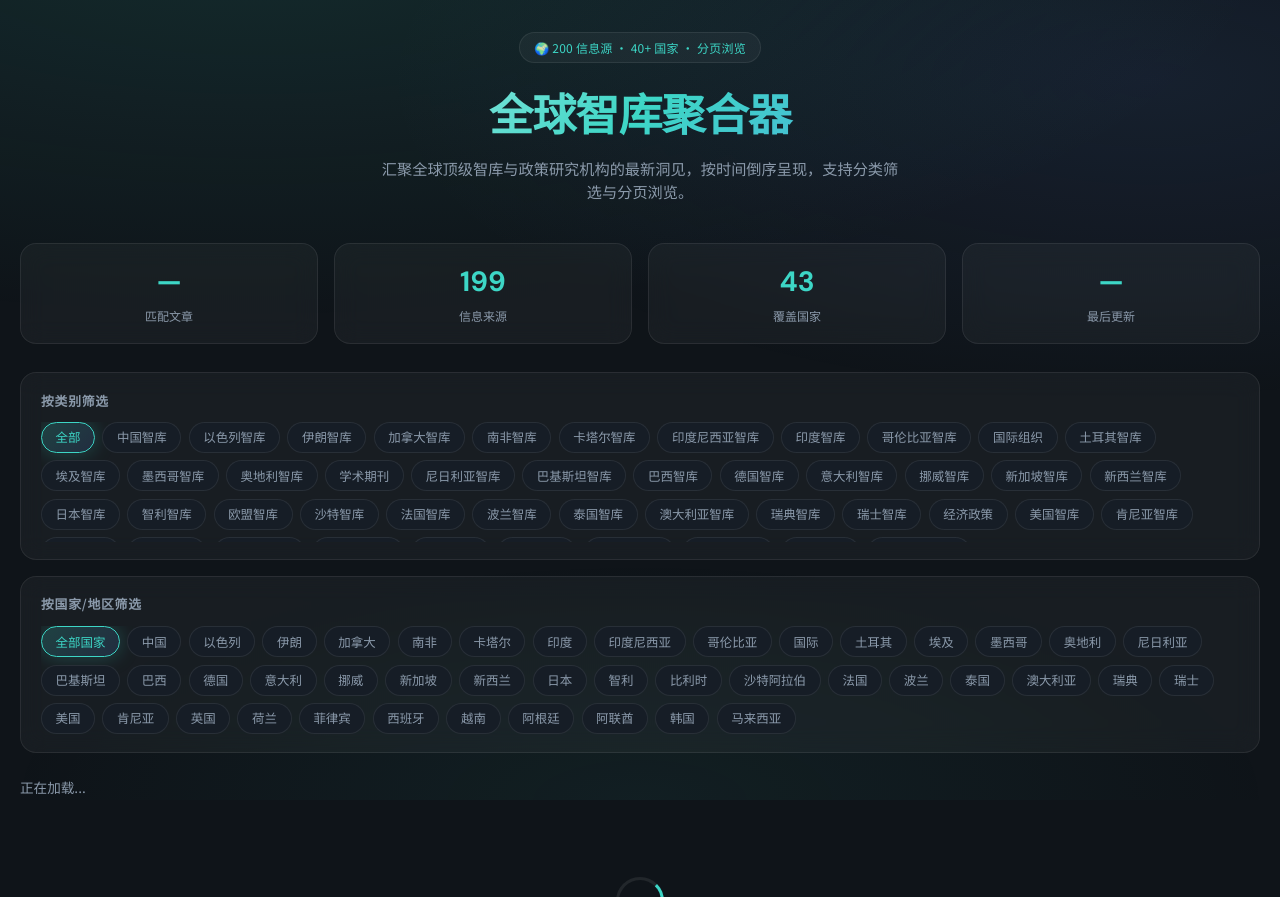
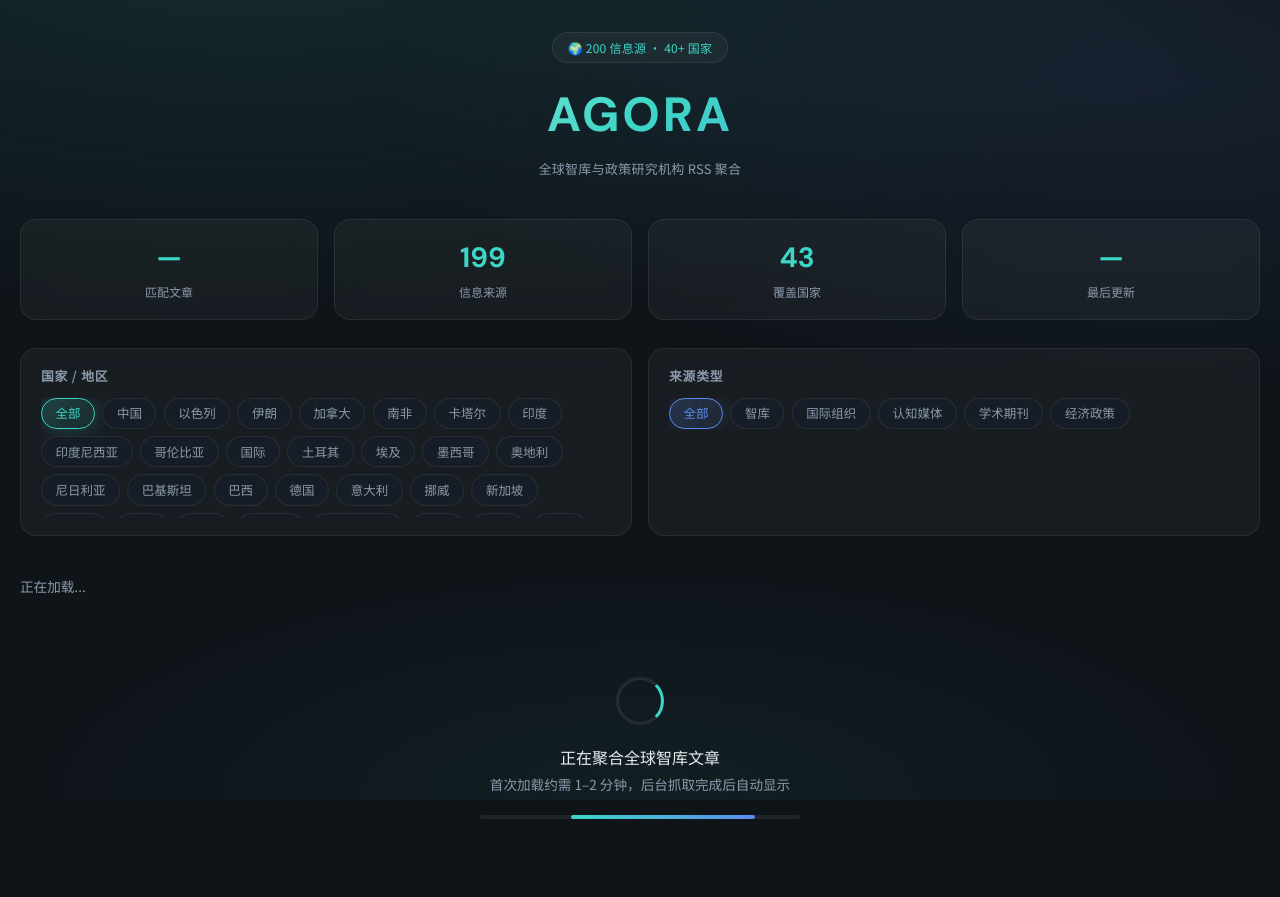
Before and after one commit to lhf2018/Think-Tank-Aggregation, a Flask app: page / in a window 1280 px wide. Shown: the top 897 px of the page. Run offline with Flask 3, Linux system fonts and the light colour scheme; data that the repository does not hold is empty.

Commit message:
Rebrand as Agora and refine filtering UX.
Replace redundant category filters with country and source-type dimensions, update README and add TODO roadmap.

```diff
--- a/app.py
+++ b/app.py
@@ -6,7 +6,14 @@ from flask_caching import Cache
 import requests
 from datetime import datetime, timezone
 import concurrent.futures
-from config import THINK_TANKS_CONFIG, get_country_stats, get_category_stats
+from config import (
+    THINK_TANKS_CONFIG,
+    get_country_stats,
+    get_category_stats,
+    get_source_type,
+    get_source_type_label,
+    SOURCE_TYPE_LABELS,
+)
 import time
 from email.utils import parsedate_to_datetime
 import threading
@@ -109,6 +116,7 @@ def fetch_feed(feed_info):
                 # 解析时间戳用于排序
                 pub_timestamp = parse_pub_date(pub_date_str)
 
+                category = feed_info.get('category', '其他')
                 articles.append({
                     'title': entry.title,
                     'link': entry.link,
@@ -118,7 +126,9 @@ def fetch_feed(feed_info):
                     'source': feed_info['name'],
                     'source_cn': feed_info['name_cn'],
                     'icon': feed_info.get('icon', ''),
-                    'category': feed_info.get('category', '其他'),
+                    'category': category,
+                    'source_type': get_source_type(category),
+                    'source_type_label': get_source_type_label(category),
                     'country': feed_info.get('country', '其他'),
                     'priority': feed_info.get('priority', 2),
                     'description': feed_info.get('description', '')
@@ -201,10 +211,16 @@ def fetch_all_articles():
     return all_articles
 
 
-def filter_articles(articles, category='all', country='all'):
+def article_source_type(article):
+    if article.get('source_type'):
+        return article['source_type']
+    return get_source_type(article.get('category', '其他'))
+
+
+def filter_articles(articles, source_type='all', country='all'):
     filtered = articles
-    if category and category != 'all':
-        filtered = [a for a in filtered if a.get('category') == category]
+    if source_type and source_type != 'all':
+        filtered = [a for a in filtered if article_source_type(a) == source_type]
     if country and country != 'all':
         filtered = [a for a in filtered if a.get('country') == country]
     return filtered
@@ -286,7 +302,7 @@ def get_articles_status():
 def get_articles():
     page = request.args.get('page', 1, type=int)
     per_page = request.args.get('per_page', DEFAULT_PER_PAGE, type=int)
-    category = request.args.get('category', 'all')
+    source_type = request.args.get('source_type', 'all')
     country = request.args.get('country', 'all')
 
     per_page = max(1, min(per_page, MAX_PER_PAGE))
@@ -308,7 +324,7 @@ def get_articles():
             'message': '正在聚合全球智库文章，请稍候...',
         })
 
-    filtered = filter_articles(articles, category, country)
+    filtered = filter_articles(articles, source_type, country)
     page_items, pagination = paginate_items(filtered, page, per_page)
 
     return jsonify({
@@ -326,6 +342,8 @@ def get_sources():
         'name': s['name'],
         'name_cn': s['name_cn'],
         'category': s.get('category', '其他'),
+        'source_type': get_source_type(s.get('category', '其他')),
+        'source_type_label': get_source_type_label(s.get('category', '其他')),
         'country': s.get('country', '其他'),
         'icon': s.get('icon', ''),
         'description': s.get('description', '')
@@ -339,7 +357,8 @@ def get_stats():
     return jsonify({
         'total_sources': len(THINK_TANKS_CONFIG),
         'country_stats': get_country_stats(),
-        'category_stats': get_category_stats()
+        'category_stats': get_category_stats(),
+        'source_type_labels': SOURCE_TYPE_LABELS,
     })
 
 
--- a/config.py
+++ b/config.py
@@ -2114,6 +2114,32 @@ def get_country_stats():
     return stats
 
 
+SOURCE_TYPE_LABELS = {
+    'think_tank': '智库',
+    'international': '国际组织',
+    'media': '认知媒体',
+    'journal': '学术期刊',
+    'policy': '经济政策',
+}
+
+
+def get_source_type(category):
+    """将配置中的 category 映射为来源类型（与国家级智库标签解耦）。"""
+    if category == '国际组织':
+        return 'international'
+    if category == '认知网站':
+        return 'media'
+    if category == '学术期刊':
+        return 'journal'
+    if category == '经济政策':
+        return 'policy'
+    return 'think_tank'
+
+
+def get_source_type_label(category):
+    return SOURCE_TYPE_LABELS[get_source_type(category)]
+
+
 # 按类别统计
 def get_category_stats():
     stats = {}
--- a/templates/index.html
+++ b/templates/index.html
@@ -3,7 +3,7 @@
 <head>
     <meta charset="UTF-8">
     <meta name="viewport" content="width=device-width, initial-scale=1.0">
-    <title>全球智库聚合器</title>
+    <title>Agora · 全球智库简报</title>
     <link rel="preconnect" href="https://fonts.googleapis.com">
     <link rel="preconnect" href="https://fonts.gstatic.com" crossorigin>
     <link href="https://fonts.googleapis.com/css2?family=DM+Sans:ital,opsz,wght@0,9..40,400;0,9..40,500;0,9..40,600;0,9..40,700;1,9..40,400&family=Noto+Sans+SC:wght@400;500;600;700&display=swap" rel="stylesheet">
@@ -75,19 +75,23 @@
         }
 
         .hero h1 {
-            font-size: clamp(1.75rem, 4vw, 2.75rem);
+            font-family: 'DM Sans', 'Noto Sans SC', sans-serif;
+            font-size: clamp(2rem, 5vw, 3rem);
             font-weight: 700;
-            letter-spacing: -0.02em;
+            letter-spacing: 0.06em;
+            text-transform: uppercase;
             background: linear-gradient(135deg, #fff 0%, var(--accent) 50%, var(--accent-2) 100%);
             -webkit-background-clip: text;
             background-clip: text;
             color: transparent;
-            margin-bottom: 0.75rem;
+            margin-bottom: 0.5rem;
         }
 
-        .hero p {
+        .hero-tagline {
             color: var(--text-muted);
-            font-size: 0.95rem;
+            font-size: 0.8125rem;
+            font-weight: 400;
+            letter-spacing: 0.02em;
             max-width: 520px;
             margin: 0 auto;
         }
@@ -343,13 +347,43 @@
             border-radius: 999px;
         }
 
-        .country-badge, .category-badge {
+        .country-badge, .type-badge {
             font-size: 0.65rem;
             padding: 0.12rem 0.45rem;
             border-radius: 999px;
             background: var(--bg-soft);
             color: var(--text-muted);
             border: 1px solid var(--border);
+        }
+
+        .type-badge {
+            color: var(--accent-2);
+            border-color: rgba(91, 141, 239, 0.35);
+            background: rgba(91, 141, 239, 0.1);
+        }
+
+        .filters-grid {
+            display: grid;
+            grid-template-columns: 1fr 1fr;
+            gap: 1rem;
+            margin-bottom: 1rem;
+        }
+
+        @media (max-width: 768px) {
+            .filters-grid { grid-template-columns: 1fr; }
+        }
+
+        .panel-country .filter-btn.active {
+            background: linear-gradient(135deg, rgba(61, 214, 198, 0.2), rgba(61, 214, 198, 0.08));
+            border-color: var(--accent);
+            color: var(--accent);
+        }
+
+        .panel-type .filter-btn.active {
+            background: linear-gradient(135deg, rgba(91, 141, 239, 0.22), rgba(91, 141, 239, 0.08));
+            border-color: var(--accent-2);
+            color: var(--accent-2);
+            box-shadow: 0 0 20px rgba(91, 141, 239, 0.2);
         }
 
         .article-title {
@@ -452,9 +486,9 @@
 <body>
 <div class="container">
     <header class="hero">
-        <div class="hero-badge">🌍 200 信息源 · 40+ 国家 · 分页浏览</div>
-        <h1>全球智库聚合器</h1>
-        <p>汇聚全球顶级智库与政策研究机构的最新洞见，按时间倒序呈现，支持分类筛选与分页浏览。</p>
+        <div class="hero-badge">🌍 200 信息源 · 40+ 国家</div>
+        <h1>Agora</h1>
+        <p class="hero-tagline">全球智库与政策研究机构 RSS 聚合</p>
     </header>
 
     <div class="stats">
@@ -476,17 +510,19 @@
         </div>
     </div>
 
-    <div class="panel">
-        <div class="panel-title">按类别筛选</div>
-        <div class="filter-scroll" id="categoryFilter">
-            <button class="filter-btn active" data-category="all">全部</button>
+    <div class="filters-grid">
+        <div class="panel panel-country">
+            <div class="panel-title">国家 / 地区</div>
+            <div class="filter-scroll" id="countryFilter">
+                <button class="filter-btn active" data-country="all">全部</button>
+            </div>
         </div>
-    </div>
 
-    <div class="panel">
-        <div class="panel-title">按国家/地区筛选</div>
-        <div class="filter-scroll" id="countryFilter">
-            <button class="filter-btn active" data-country="all">全部国家</button>
+        <div class="panel panel-type">
+            <div class="panel-title">来源类型</div>
+            <div class="filter-scroll" id="typeFilter">
+                <button class="filter-btn active" data-source-type="all">全部</button>
+            </div>
         </div>
     </div>
 
@@ -514,7 +550,7 @@
 <script>
     const PER_PAGE = 24;
     let allSources = [];
-    let currentCategory = 'all';
+    let currentSourceType = 'all';
     let currentCountry = 'all';
     let currentPage = 1;
     let paginationMeta = null;
@@ -540,7 +576,7 @@
             sourceCountSpan.textContent = stats.total_sources;
             countryCountSpan.textContent = Object.keys(stats.country_stats).length;
 
-            renderCategoryFilters();
+            renderTypeFilters();
             renderCountryFilters(Object.keys(stats.country_stats));
 
             await waitForCacheAndLoad();
@@ -583,7 +619,7 @@
         const params = new URLSearchParams({
             page: page,
             per_page: PER_PAGE,
-            category: currentCategory,
+            source_type: currentSourceType,
             country: currentCountry
         });
 
@@ -645,20 +681,28 @@
         </div>`;
     }
 
-    function renderCategoryFilters() {
-        const categories = [...new Set(allSources.map(s => s.category))].sort();
-        const el = document.getElementById('categoryFilter');
-        let html = `<button class="filter-btn ${currentCategory === 'all' ? 'active' : ''}" data-category="all">全部</button>`;
-        categories.forEach(cat => {
-            html += `<button class="filter-btn ${currentCategory === cat ? 'active' : ''}" data-category="${escapeHtml(cat)}">${escapeHtml(cat)}</button>`;
+    const SOURCE_TYPES = [
+        { id: 'all', label: '全部' },
+        { id: 'think_tank', label: '智库' },
+        { id: 'international', label: '国际组织' },
+        { id: 'media', label: '认知媒体' },
+        { id: 'journal', label: '学术期刊' },
+        { id: 'policy', label: '经济政策' },
+    ];
+
+    function renderTypeFilters() {
+        const el = document.getElementById('typeFilter');
+        let html = '';
+        SOURCE_TYPES.forEach(({ id, label }) => {
+            html += `<button class="filter-btn ${currentSourceType === id ? 'active' : ''}" data-source-type="${id}">${label}</button>`;
         });
         el.innerHTML = html;
-        bindFilterClicks(el, 'category');
+        bindFilterClicks(el, 'source_type');
     }
 
     function renderCountryFilters(countries) {
         const el = document.getElementById('countryFilter');
-        let html = `<button class="filter-btn ${currentCountry === 'all' ? 'active' : ''}" data-country="all">全部国家</button>`;
+        let html = `<button class="filter-btn ${currentCountry === 'all' ? 'active' : ''}" data-country="all">全部</button>`;
         countries.sort().forEach(country => {
             html += `<button class="filter-btn ${currentCountry === country ? 'active' : ''}" data-country="${escapeHtml(country)}">${escapeHtml(country)}</button>`;
         });
@@ -671,8 +715,8 @@
             btn.addEventListener('click', () => {
                 el.querySelectorAll('.filter-btn').forEach(b => b.classList.remove('active'));
                 btn.classList.add('active');
-                if (type === 'category') {
-                    currentCategory = btn.dataset.category;
+                if (type === 'source_type') {
+                    currentSourceType = btn.dataset.sourceType;
                 } else {
                     currentCountry = btn.dataset.country;
                 }
@@ -702,7 +746,7 @@
                              alt="" onerror="this.style.display='none'">
                         <span class="source-name">${escapeHtml(article.source_cn || article.source)}</span>
                         <span class="country-badge">${escapeHtml(article.country || '国际')}</span>
-                        <span class="category-badge">${escapeHtml(article.category || '')}</span>
+                        <span class="type-badge">${escapeHtml(article.source_type_label || '智库')}</span>
                     </div>
                     <h2 class="article-title">
                         <a href="${escapeHtml(article.link)}" target="_blank" rel="noopener noreferrer">
```
Also changed, not shown: TODO.md (added, +187 -0 lines), README.md.
